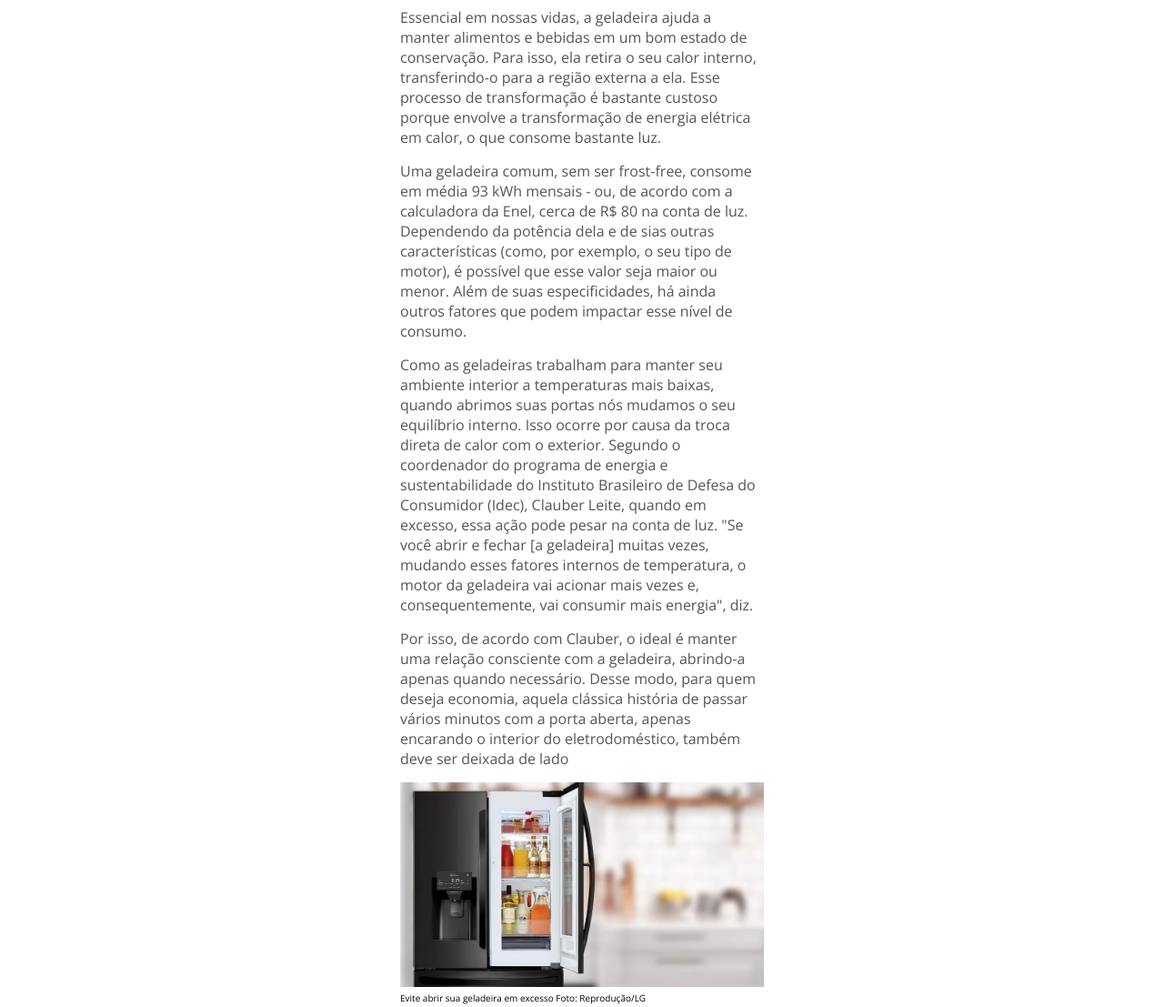
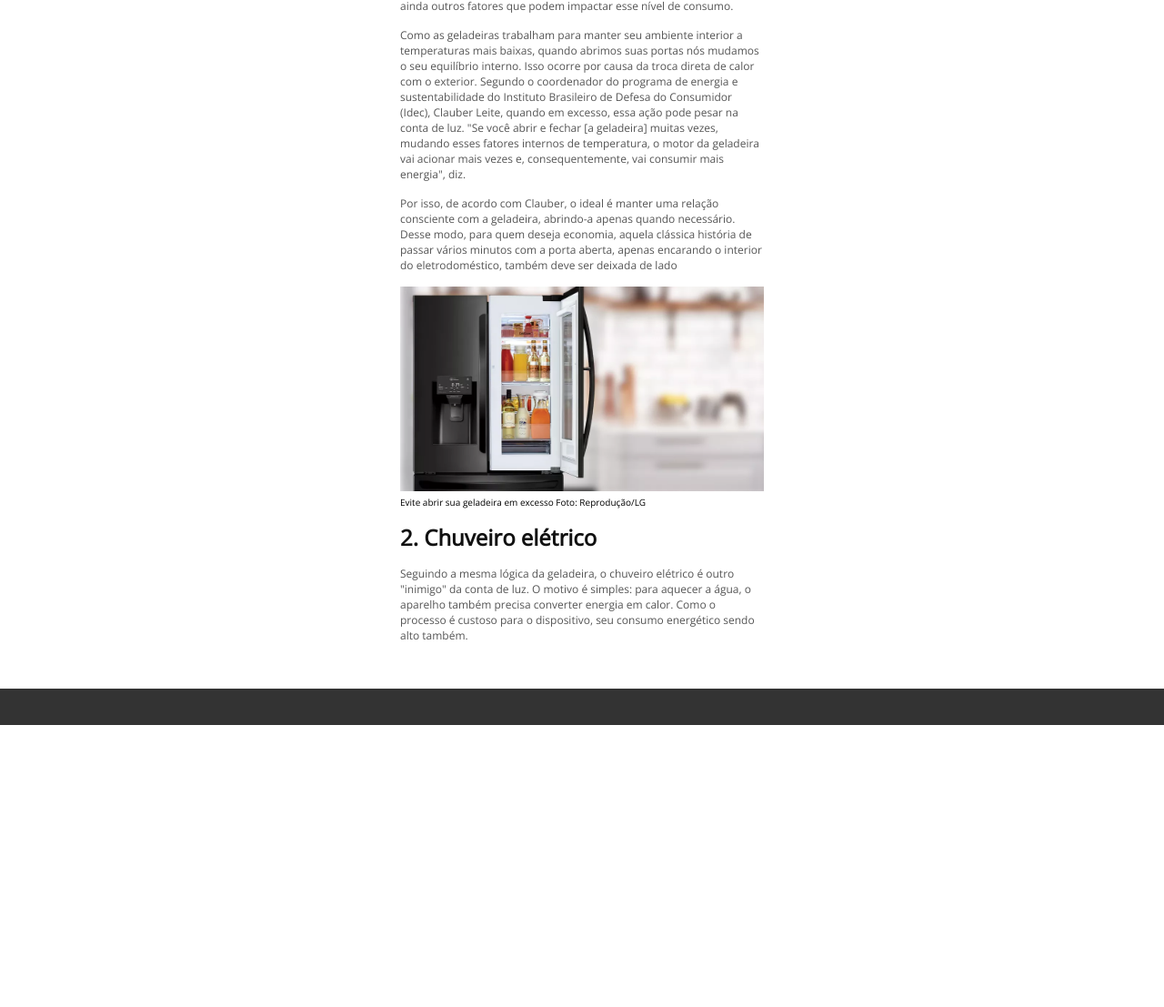
Before and after one commit to oPatrickDaniel/clone-pagina-TechTudo, a plain HTML site: page index.html in a window 1280 px wide. Shown: the part 1272-2379 px from the top of the page at 91% size. After the commit the page ends 2069 px from the top, so only its background shows below. Drawn offline with nearby package versions, Linux system fonts and the light colour scheme.

Commit message:
adição do footer e mudança do tamanho da fonte

```diff
--- a/css/style.css
+++ b/css/style.css
@@ -8,6 +8,7 @@
 
 p {
     color: var(--var--font2);
+    font-size: 12px;
 }
 
 h1,
@@ -123,3 +124,11 @@ figure figcaption {
 h2 {
     margin-top: 15px;
 }
+
+/* footer */
+
+.footerBar {
+    margin-top: 50px;
+    background-color: var(--var--topFooter);
+    height: 40px;
+}
--- a/index.html
+++ b/index.html
@@ -100,7 +100,9 @@
 
 
     </main>
-    <footer></footer>
+    <footer>
+        <div class="footerBar"></div>
+    </footer>
 </body>
 
 </html>
```
